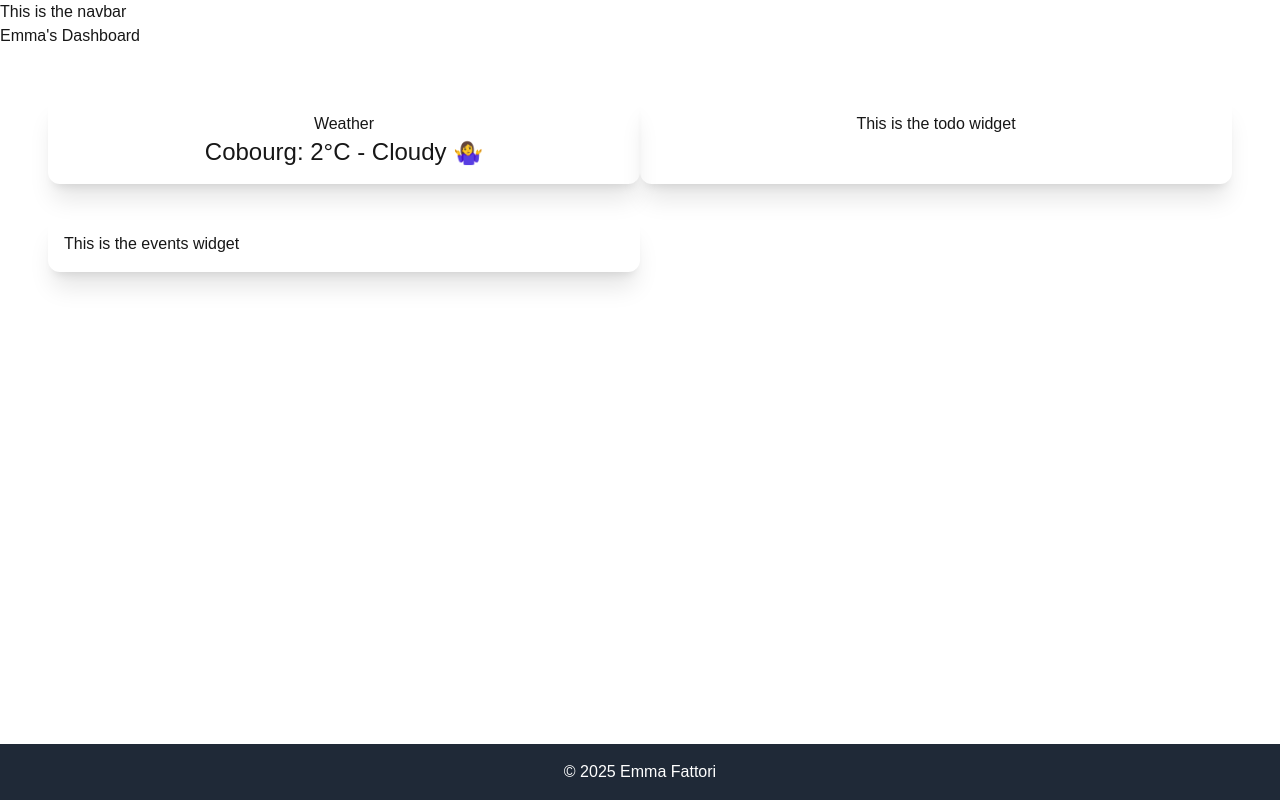
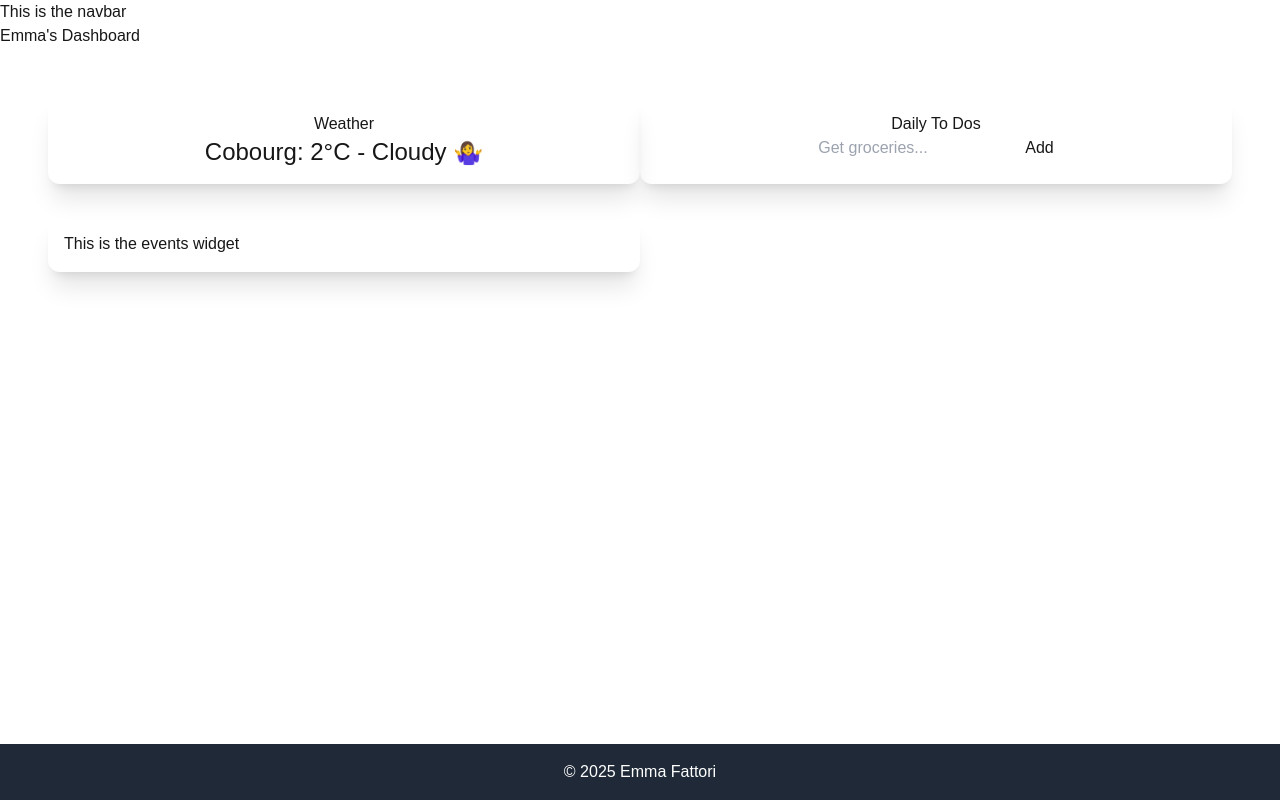
Before and after one commit to emmafattori/optimized-dashboard, a Next.js app: page / in a window 1280 px wide. Built offline with nearby package versions, Linux system fonts and the light colour scheme; no server answers.

Commit message:
Adding function to caption adding todo

```diff
--- a/src/components/to-do/to-do.tsx
+++ b/src/components/to-do/to-do.tsx
@@ -4,13 +4,31 @@ export interface ToDoProps {
     title: string;
     description: string;
     completed: boolean;
-    dueDate: Date;
 }
 
 export const Todo = () => {
 
     const [todos, setTodos] = useState<ToDoProps[]>([]);
+
+const addTodo = (title: string, description: string) => {
+        const newTodo: ToDoProps = {
+            title,
+            description,
+            completed: false,
+        }
+        setTodos([...todos, newTodo]);
+    }
     return (
-        <section className="shadow-xl w-1/2 p-4 rounded-xl">This is the todo widget</section>
+        <section className="shadow-xl w-1/2 p-4 rounded-xl">
+
+
+            <div>
+                <h2>Daily To Dos</h2>
+                <form>
+                    <input type="text" placeholder="Get groceries..." />
+                    <button onSubmit={() => addTodo('test', 'test')}>Add</button>
+                </form>
+            </div>
+        </section>
     )
 }
```
